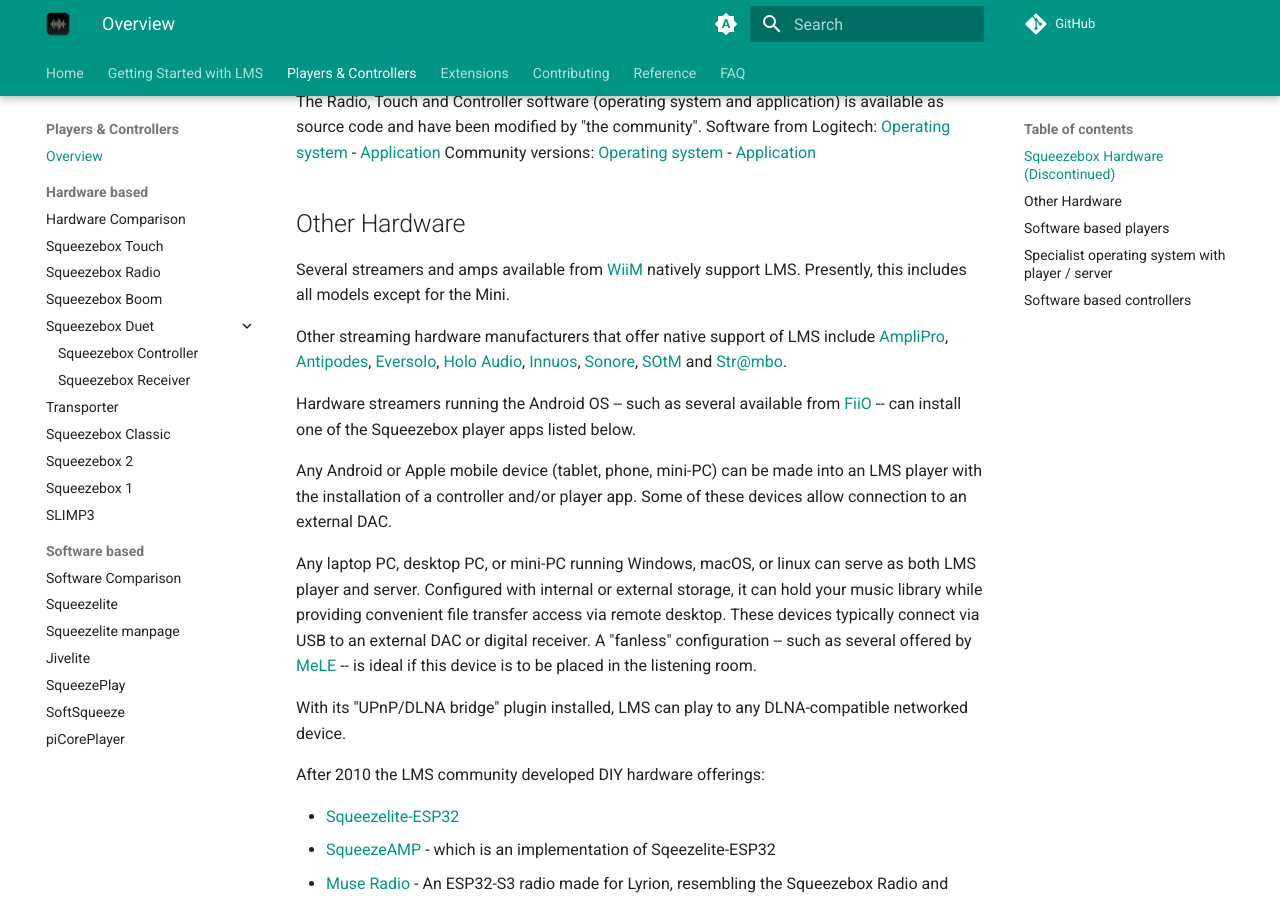
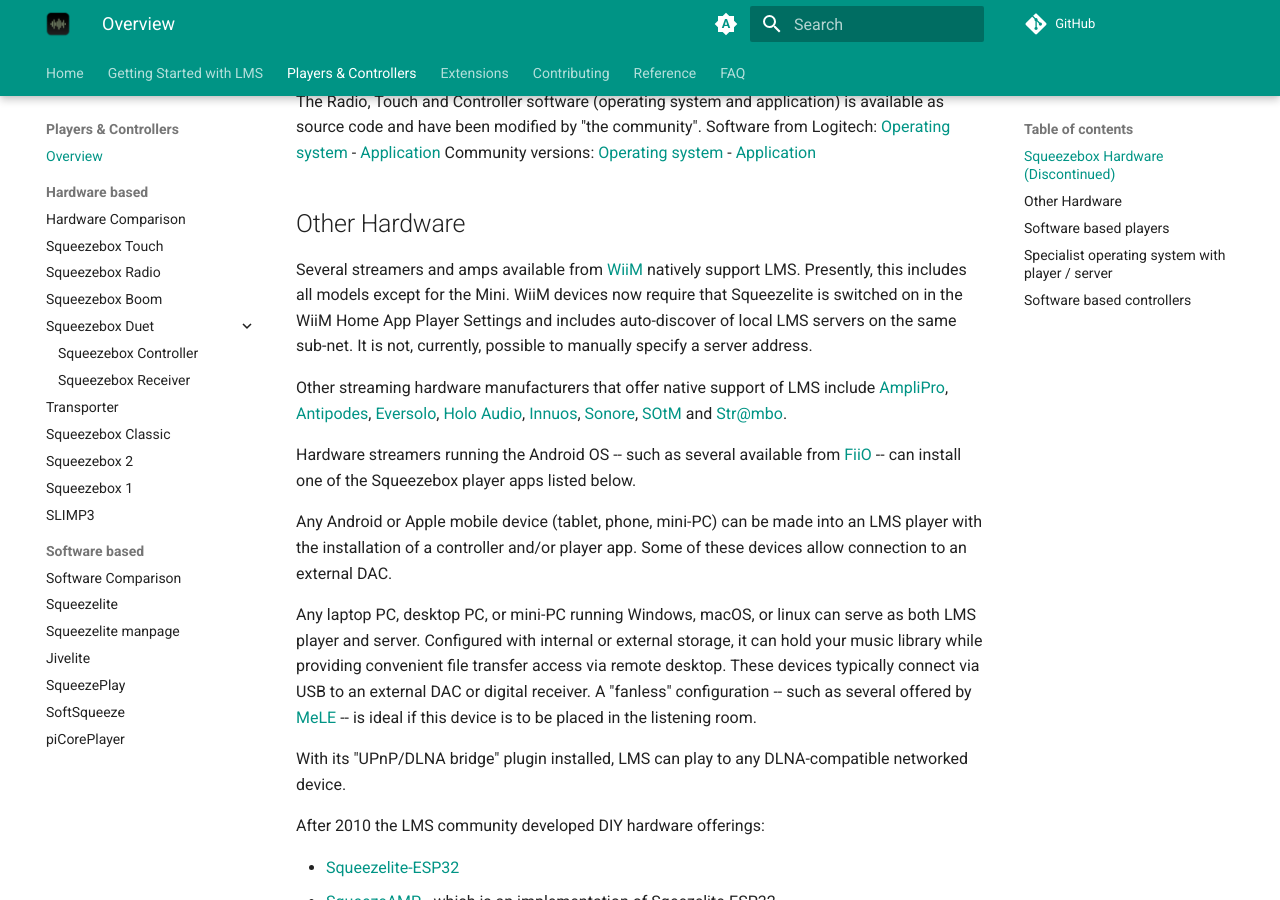
Before and after one commit to LMS-Community/lms-community.github.io, an MkDocs documentation site: the page built from docs/players-and-controllers/index.md, in a window 1280 px wide and 900 px high, scrolled down 996 px. Built offline with MkDocs 1.6.1 and Material for MkDocs 9.7.7, drawn with Linux system fonts in a browser that asks for light colours; a script that is not in the unit is left out; plug-ins that fetch from the network failed and are left out; comment, search, counter and statistics services are not loaded.

Commit message:
Update index.md
Further minor mod to WiiM

```diff
--- a/docs/players-and-controllers/index.md
+++ b/docs/players-and-controllers/index.md
@@ -31,6 +31,7 @@
 ## Other Hardware
 
 Several streamers and amps available from [WiiM](https://www.wiimhome.com/) natively support LMS. Presently, this includes all models except for the Mini.
+WiiM devices now require that Squeezelite is switched on in the WiiM Home App Player Settings and includes auto-discover of local LMS servers on the same sub-net. It is not, currently, possible to manually specify a server address.
 
 Other streaming hardware manufacturers that offer native support of LMS include [AmpliPro](https://www.amplipro.com/), [Antipodes](https://antipodes.audio/), [Eversolo](https://eversolo.com/), [Holo Audio](https://www.kitsunehifi.com/), [Innuos](https://innuos.com/), [Sonore](https://www.sonore.us/), [SOtM](https://sotm-audio.com/) and [Str@mbo](https://nohta.it/).
 
```
